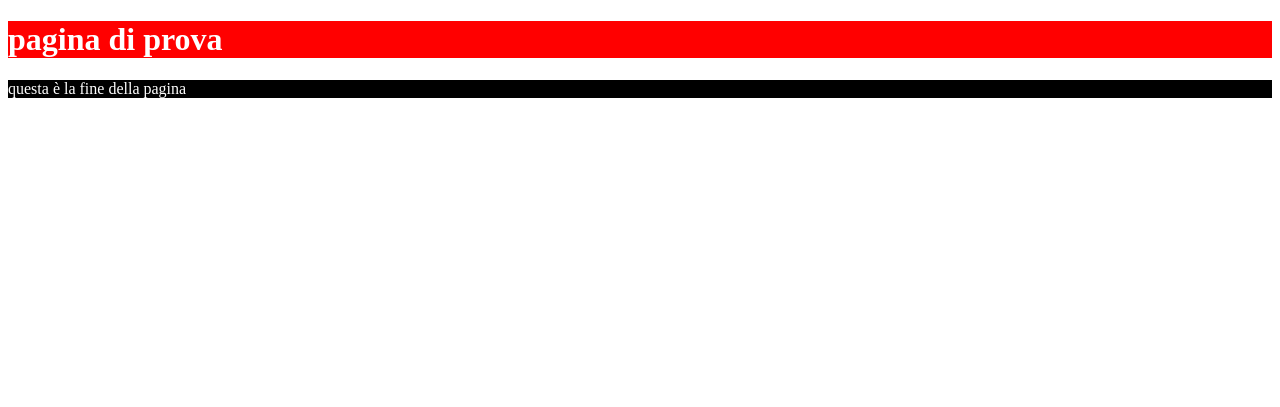
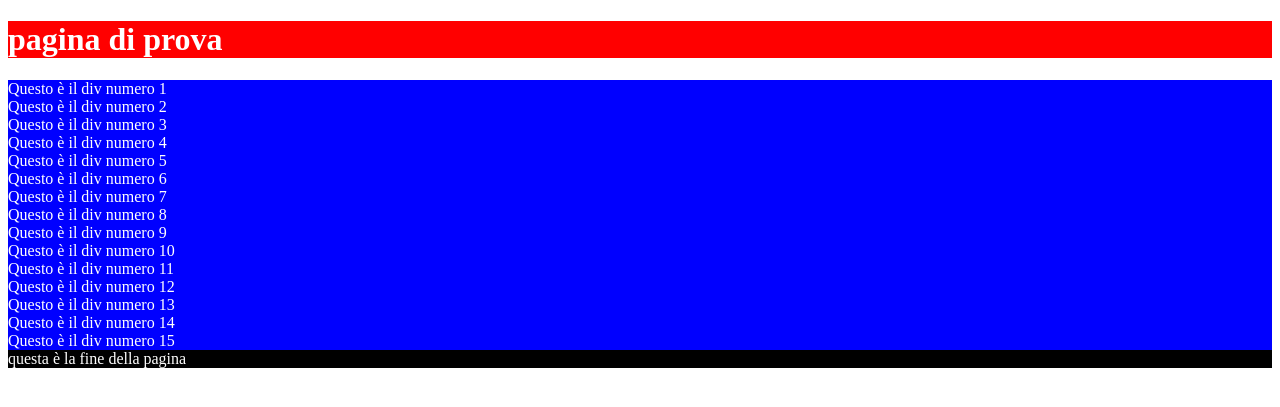
Before and after one commit to magvin1/cescot, a PHP site: page /php/page.php in a window 1280 px wide. Shown: the top 407 px of the page. Run offline with PHP 8.4, Linux system fonts and the light colour scheme.

Commit message:
Refactor div generation functions: create crea_div and crea_div_pari_dispari, and update usage in page and index files

```diff
--- a/lib/libreria.php
+++ b/lib/libreria.php
@@ -38,7 +38,7 @@
     }
 
 
-    function cambiaColoreDiv(coloreSfondo){
+    /*function cambiaColoreDiv(coloreSfondo){
         let divs = document.getElementsByClassName('cambia_colore');
         switch(coloreSfondo){
         case 'red':
@@ -58,9 +58,9 @@
         break;
         }
 
-    }
+    }*/
 
-    function alternaSfondoDiv(){
+    /*function alternaSfondoDiv(){
         let divs = document.getElementsByClassName('cambia_colore');
         for(let i = 0; i < divs.length; i+= 3){
             divs[i].style.backgroundColor = 'red';
@@ -71,5 +71,22 @@
         for(let i = 2; i < divs.length; i+= 3){
             divs[i].style.backgroundColor = 'blue';
         }
+    }*/
+
+    function crea_div($n_div){
+            for($i=0;$i<$n_div;$i++){
+            echo "<div class=numerati> Questo è il div numero ". $i+1 . "</div>";
+            }
+        }
+
+    function crea_div_pari_dispari($n_div){
+            for($i=0;$i<$gn_div;$i++){
+                if($i+1 % 2 == 0){
+                    echo "<div class=pari> Questo è il div numero ". $i+1 . "</div>";
+
+                }else{
+                    echo "<div class=dispari> Questo è il div numero ". $i+1 . "</div>";
+                    }
+            }
         }
 ?>
--- a/php/page.php
+++ b/php/page.php
@@ -1,3 +1,6 @@
+<?php
+    include ('../lib/libreria.php');
+?>
 <!DOCTYPE html>
 <html lang="en">
 <head>
@@ -13,6 +16,7 @@
         /*for($i=0;$i<15;$i++){
             echo "<div class=numerati> Questo è il div numero ". $i+1 . "</div>";
         }*/
+            crea_div(15);
     ?>
     <div>questa è la fine della pagina</div>
 </body>
--- a/random/index.php
+++ b/random/index.php
@@ -1,3 +1,6 @@
+<?php
+    include ('../lib/libreria.php');
+?>
 <!DOCTYPE html>
 <html lang="en">
 <head>
@@ -22,6 +25,7 @@
                 }
         }*///prima del refactoring precedentemente detto
         //Dopo refactoring
+        crea_div_pari_dispari(10);
 
     ?>
     <div> questa è la fine della pagina</div>
--- a/random2/index.php
+++ b/random2/index.php
@@ -1,3 +1,6 @@
+<?php
+    include ('../lib/libreria.php');
+?>
 <!DOCTYPE html>
 <?php
 /*
```
Also changed, not shown: Second_file.txt (+5 -5 lines). Lines whose indentation alone changed are shown as unchanged.
